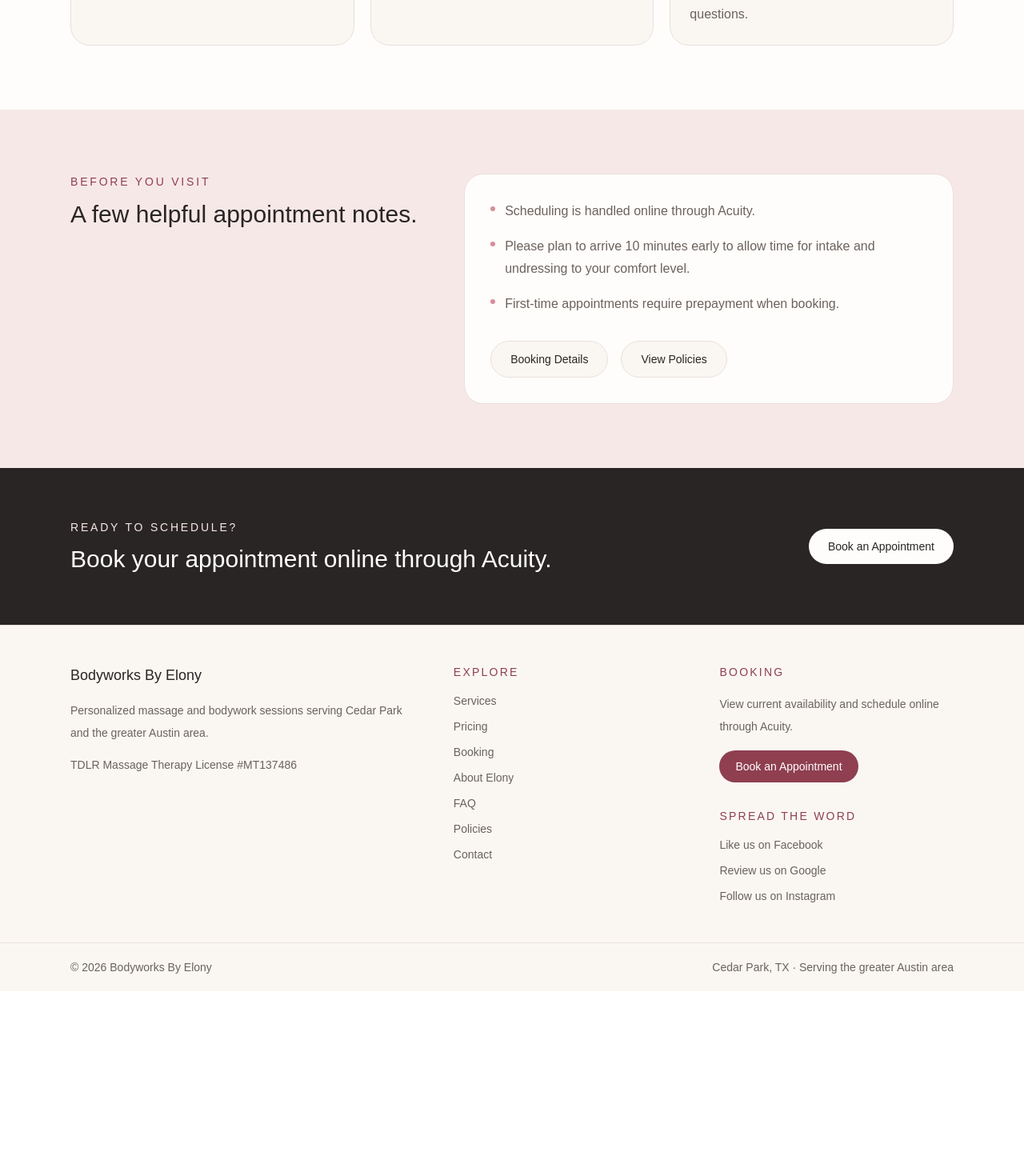
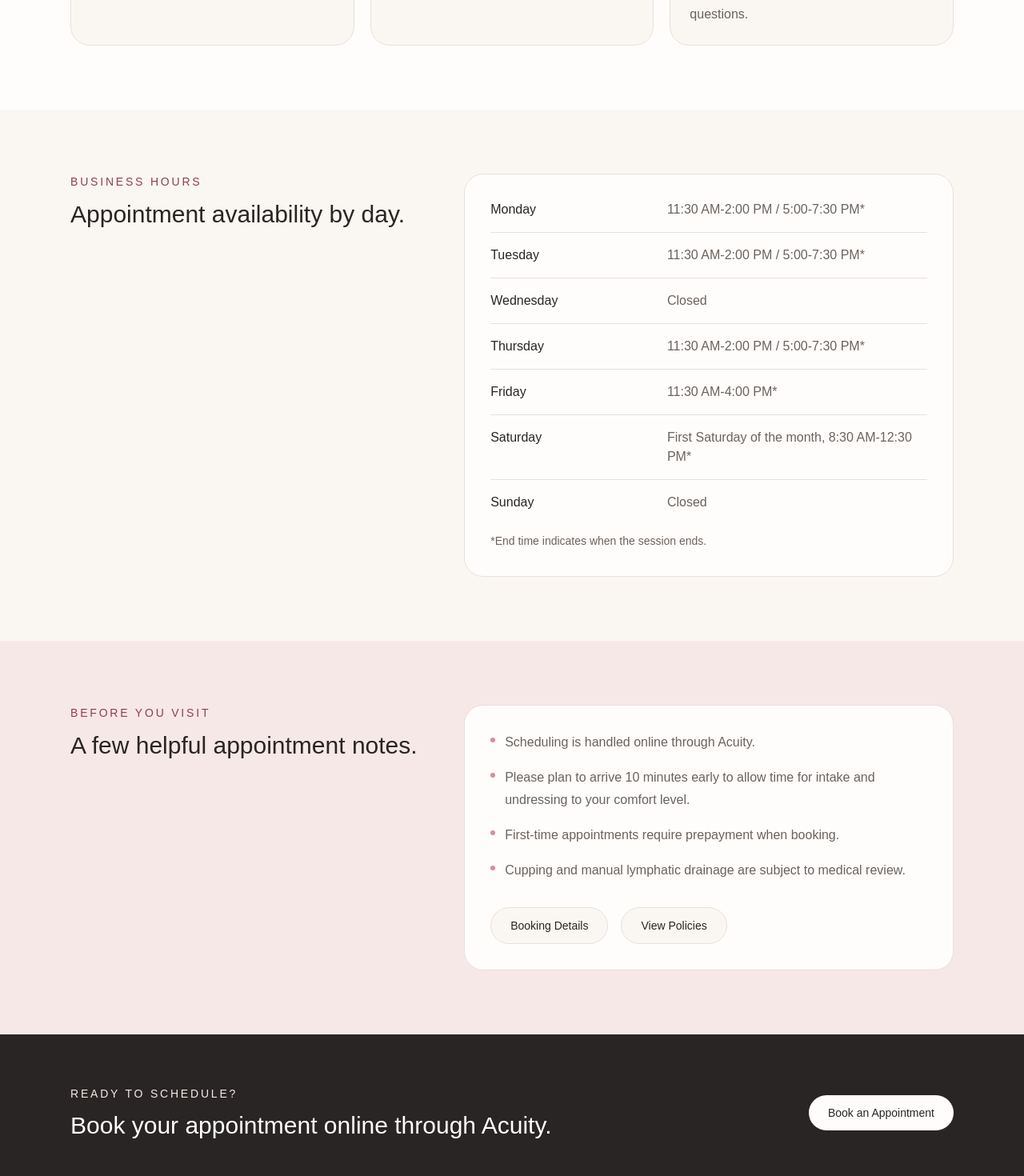
Before and after one commit to arosado-projects/bodyworks-by-elony, a Next.js app: page /contact in a window 1280 px wide. Shown: the part 1000-2470 px from the top of the page at 80% size. Before the commit the page ends 2239 px from the top, so only its background shows below. Built offline with nearby package versions, Linux system fonts and the light colour scheme.

Commit message:
Refine homepage training and local positioning

```diff
--- a/app/about/page.tsx
+++ b/app/about/page.tsx
@@ -276,29 +276,6 @@ export default function AboutPage() {
           </div>
         </div>
       </section>
-
-      <section className="bg-[#292524] text-white">
-        <div className="mx-auto flex max-w-6xl flex-col gap-8 px-6 py-16 md:flex-row md:items-center md:justify-between">
-          <div className="max-w-2xl">
-            <p className="mb-3 text-sm uppercase tracking-[0.2em] text-[#f7e8e8]">
-              Ready to Schedule?
-            </p>
-
-            <h2 className="text-3xl font-light">
-              Book a massage appointment with Bodyworks By Elony.
-            </h2>
-          </div>
-
-          <a
-            href={siteConfig.bookingUrl}
-            target="_blank"
-            rel="noopener noreferrer"
-            className="inline-flex rounded-full bg-[#fffdfc] px-6 py-3 text-sm font-medium text-[#292524] transition hover:bg-[#f7e8e8]"
-          >
-            Book an Appointment
-          </a>
-        </div>
-      </section>
     </main>
   );
 }
--- a/app/components/Footer.tsx
+++ b/app/components/Footer.tsx
@@ -71,24 +71,6 @@ export default function Footer() {
 
         <div>
           <h3 className="mb-4 text-sm font-medium uppercase tracking-[0.16em] text-[#8f3f50]">
-            Booking
-          </h3>
-
-          <p className="mb-4 text-sm leading-7 text-[#6b625c]">
-            View current availability and schedule online through Acuity.
-          </p>
-
-          <a
-            href={siteConfig.bookingUrl}
-            target="_blank"
-            rel="noopener noreferrer"
-            className="inline-flex rounded-full bg-[#8f3f50] px-5 py-2.5 text-sm font-medium text-white transition hover:opacity-90"
-          >
-            Book an Appointment
-          </a>
-
-          <div className="mt-8">
-            <h3 className="mb-4 text-sm font-medium uppercase tracking-[0.16em] text-[#8f3f50]">
             Spread the Word
           </h3>
 
@@ -122,7 +104,6 @@ export default function Footer() {
           </div>
         </div>
       </div>
-      </div>
 
       <div className="border-t border-[#eadfda]">
         <div className="mx-auto flex max-w-6xl flex-col gap-2 px-6 py-5 text-sm text-[#6b625c] sm:flex-row sm:items-center sm:justify-between">
@@ -130,7 +111,7 @@ export default function Footer() {
             © {new Date().getFullYear()} {siteConfig.name}
           </p>
 
-          <p>Cedar Park, TX · Serving the greater Austin area</p>
+          <p>Cedar Park, TX · Near Whitestone & Lakeline · Serving Cedar Park, Leander, Liberty Hill, and the surrounding northwest Austin area</p>
         </div>
       </div>
     </footer>
--- a/app/contact/page.tsx
+++ b/app/contact/page.tsx
@@ -4,7 +4,7 @@ import { siteConfig } from "../lib/site";
 export const metadata: Metadata = {
   title: "Contact | Bodyworks By Elony",
   description:
-    "Contact Bodyworks By Elony in Cedar Park, TX. Book online, email, call, or text with questions about massage services.",
+    "Contact Bodyworks By Elony in Cedar Park, TX. Email, call, text, view business hours, or book a massage appointment online.",
 };
 
 const contactMethods = [
@@ -26,6 +26,13 @@ const contactMethods = [
     href: siteConfig.contact.textHref,
     description: "Use for quick scheduling or service questions.",
   },
+];
+
+const visitNotes = [
+  "Scheduling is handled online through Acuity.",
+  "Please plan to arrive 10 minutes early to allow time for intake and undressing to your comfort level.",
+  "First-time appointments require prepayment when booking.",
+  "Cupping and manual lymphatic drainage are subject to medical review.",
 ];
 
 export default function ContactPage() {
@@ -50,19 +57,17 @@ export default function ContactPage() {
 
             <div className="flex flex-wrap gap-4">
               <a
-                href={siteConfig.bookingUrl}
-                target="_blank"
-                rel="noopener noreferrer"
+                href={`mailto:${siteConfig.contact.email}`}
                 className="rounded-full bg-[#8f3f50] px-6 py-3 text-sm font-medium text-white transition hover:opacity-90"
               >
-                Book an Appointment
+                Email Elony
               </a>
 
               <a
-                href={`mailto:${siteConfig.contact.email}`}
+                href="/booking"
                 className="rounded-full border border-[#eadfda] bg-[#fffdfc] px-6 py-3 text-sm font-medium text-[#292524] transition hover:border-[#d98c9b]"
               >
-                Email Elony
+                Booking Details
               </a>
             </div>
           </div>
@@ -125,6 +130,38 @@ export default function ContactPage() {
         </div>
       </section>
 
+      <section className="bg-[#faf7f2]">
+        <div className="mx-auto grid max-w-6xl gap-10 px-6 py-20 lg:grid-cols-[0.85fr_1.15fr] lg:items-start">
+          <div>
+            <p className="mb-3 text-sm uppercase tracking-[0.2em] text-[#8f3f50]">
+              Business Hours
+            </p>
+
+            <h2 className="text-3xl font-light leading-tight text-[#292524]">
+              Appointment availability by day.
+            </h2>
+          </div>
+
+          <div className="rounded-3xl border border-[#eadfda] bg-[#fffdfc] p-6 md:p-8">
+            <dl className="grid gap-4">
+              {siteConfig.businessHours.display.map((item) => (
+                <div
+                  key={item.day}
+                  className="grid gap-1 border-b border-[#eadfda] pb-4 last:border-b-0 last:pb-0 sm:grid-cols-[0.4fr_0.6fr]"
+                >
+                  <dt className="font-medium text-[#292524]">{item.day}</dt>
+                  <dd className="text-[#6b625c]">{item.hours}</dd>
+                </div>
+              ))}
+            </dl>
+
+            <p className="mt-6 text-sm leading-6 text-[#6b625c]">
+              {siteConfig.businessHours.note}
+            </p>
+          </div>
+        </div>
+      </section>
+
       <section className="bg-[#f7e8e8]">
         <div className="mx-auto grid max-w-6xl gap-10 px-6 py-20 lg:grid-cols-[0.85fr_1.15fr] lg:items-start">
           <div>
@@ -139,27 +176,12 @@ export default function ContactPage() {
 
           <div className="rounded-3xl border border-[#eadfda] bg-[#fffdfc] p-6 md:p-8">
             <ul className="space-y-4 text-[#6b625c]">
-              <li className="flex gap-3">
-                <span className="mt-2 h-1.5 w-1.5 shrink-0 rounded-full bg-[#d98c9b]" />
-                <span className="leading-7">
-                  Scheduling is handled online through Acuity.
-                </span>
-              </li>
-
-              <li className="flex gap-3">
-                <span className="mt-2 h-1.5 w-1.5 shrink-0 rounded-full bg-[#d98c9b]" />
-                <span className="leading-7">
-                  Please plan to arrive 10 minutes early to allow time for
-                  intake and undressing to your comfort level.
-                </span>
-              </li>
-
-              <li className="flex gap-3">
-                <span className="mt-2 h-1.5 w-1.5 shrink-0 rounded-full bg-[#d98c9b]" />
-                <span className="leading-7">
-                  First-time appointments require prepayment when booking.
-                </span>
-              </li>
+              {visitNotes.map((note) => (
+                <li key={note} className="flex gap-3">
+                  <span className="mt-2 h-1.5 w-1.5 shrink-0 rounded-full bg-[#d98c9b]" />
+                  <span className="leading-7">{note}</span>
+                </li>
+              ))}
             </ul>
 
             <div className="mt-8 flex flex-wrap gap-4">
--- a/app/faq/page.tsx
+++ b/app/faq/page.tsx
@@ -95,7 +95,7 @@ const policyFaqs = [
   },
   {
     question: "Where is Bodyworks By Elony located?",
-    answer: `Bodyworks By Elony is located in ${siteConfig.location.city}, ${siteConfig.location.zip}, near ${siteConfig.location.landmark}, serving Cedar Park and the greater Austin area.`,
+    answer: `Bodyworks By Elony is located in ${siteConfig.location.city}, ${siteConfig.location.zip}, near ${siteConfig.location.landmark}, serving Cedar Park, Leander, Liberty Hill, and surrounding Northwest Austin-area communities.`,
   },
 ];
 
@@ -294,29 +294,6 @@ export default function FaqPage() {
           </div>
         </div>
       </section>
-
-      <section className="bg-[#292524] text-white">
-        <div className="mx-auto flex max-w-6xl flex-col gap-8 px-6 py-16 md:flex-row md:items-center md:justify-between">
-          <div className="max-w-2xl">
-            <p className="mb-3 text-sm uppercase tracking-[0.2em] text-[#f7e8e8]">
-              Ready to Schedule?
-            </p>
-
-            <h2 className="text-3xl font-light">
-              Book your appointment online through Acuity.
-            </h2>
-          </div>
-
-          <a
-            href={siteConfig.bookingUrl}
-            target="_blank"
-            rel="noopener noreferrer"
-            className="inline-flex rounded-full bg-[#fffdfc] px-6 py-3 text-sm font-medium text-[#292524] transition hover:bg-[#f7e8e8]"
-          >
-            Book an Appointment
-          </a>
-        </div>
-      </section>
     </main>
   );
 }
--- a/app/layout.tsx
+++ b/app/layout.tsx
@@ -12,7 +12,7 @@ export const metadata: Metadata = {
     template: "%s | Bodyworks By Elony",
   },
   description:
-    "Calm, personalized massage and bodywork in Cedar Park, TX. Therapeutic massage, prenatal massage, manual lymphatic drainage, and pediatric massage available.",
+    "Calm, personalized massage and bodywork in northwest Cedar Park, TX, near Whitestone & Lakeline, northwest Austin, Leander, and Liberty Hill.",
   applicationName: siteConfig.name,
   alternates: {
     canonical: "/",
@@ -24,13 +24,13 @@ export const metadata: Metadata = {
     siteName: siteConfig.name,
     title: "Bodyworks By Elony | Massage & Bodywork in Cedar Park, TX",
     description:
-      "Calm, personalized massage and bodywork in Cedar Park, TX. Therapeutic massage, prenatal massage, manual lymphatic drainage, and pediatric massage available.",
+      "Calm, personalized massage and bodywork in northwest Cedar Park, TX, near Whitestone & Lakeline, northwest Austin, Leander, and Liberty Hill.",
   },
   twitter: {
     card: "summary_large_image",
     title: "Bodyworks By Elony | Massage & Bodywork in Cedar Park, TX",
     description:
-      "Calm, personalized massage and bodywork in Cedar Park, TX. Therapeutic massage, prenatal massage, manual lymphatic drainage, and pediatric massage available.",
+      "Calm, personalized massage and bodywork in northwest Cedar Park, TX, near Whitestone & Lakeline, northwest Austin, Leander, and Liberty Hill.",
   },
   robots: {
     index: true,
--- a/app/lib/site.ts
+++ b/app/lib/site.ts
@@ -19,7 +19,8 @@ export const siteConfig = {
     city: "Cedar Park, TX",
     zip: "78613",
     landmark: "Whitestone & Lakeline",
-    serviceArea: "Cedar Park and the greater Austin area",
+    serviceArea: "Cedar Park, Leander, Liberty Hill, and surrounding Northwest Austin-area communities",
+    shortServiceArea: "Cedar Park, Leander, and Liberty Hill",
   },
   businessHours: {
     note: "*End time indicates when the session ends.",
--- a/app/page.tsx
+++ b/app/page.tsx
@@ -4,7 +4,7 @@ import { siteConfig } from "./lib/site";
 export const metadata: Metadata = {
   title: "Bodyworks By Elony | Massage & Bodywork in Cedar Park, TX",
   description:
-    "Calm, personalized massage and bodywork in Cedar Park, TX. Therapeutic massage, prenatal massage, manual lymphatic drainage, and pediatric massage available.",
+    "Calm, personalized massage and bodywork in northwest Cedar Park, TX, near Whitestone & Lakeline, Leander, and Liberty Hill.",
 };
 
 const featuredServices = [
@@ -40,9 +40,10 @@ const trustItems = [
     description: `${siteConfig.credentials.mldTechnique} · ${siteConfig.credentials.mldCertification}.`,
   },
   {
-    title: "Client-Centered Care",
+    title: "Certified Prenatal Massage",
     description:
-      "Sessions are adapted to your comfort level, goals, pressure preferences, and needs for the day.",
+      "Certified prenatal massage using supportive side-lying techniques.",
+    note: "For high-risk pregnancies, physician clearance may be requested before prenatal massage.",
   },
 ];
 
@@ -88,7 +89,7 @@ export default function HomePage() {
           <div className="rounded-[2rem] bg-[#f7e8e8] p-6 shadow-sm">
             <div className="rounded-[1.5rem] bg-[#fffdfc] p-8">
               <p className="mb-4 text-sm uppercase tracking-[0.18em] text-[#8f3f50]">
-                Serving Cedar Park & Austin
+                Northwest Cedar Park
               </p>
 
               <h2 className="mb-4 text-2xl font-light leading-snug text-[#292524]">
@@ -97,9 +98,9 @@ export default function HomePage() {
               </h2>
 
               <p className="mb-6 leading-7 text-[#6b625c]">
-                Whether you are seeking relaxation, tension relief, focused
-                manual lymphatic drainage, or a more customized massage session,
-                appointments are tailored to your needs and comfort.
+                Located near Whitestone & Lakeline, Bodyworks By Elony is
+                convenient to Cedar Park, Leander, Liberty Hill, and nearby
+                Northwest Austin-area communities.
               </p>
 
               <div className="rounded-2xl border border-[#eadfda] bg-[#faf7f2] p-5">
@@ -207,6 +208,7 @@ export default function HomePage() {
               </h2>
             </div>
 
+            <div>
               <div className="grid gap-5 md:grid-cols-3">
                 {trustItems.map((item) => (
                   <article
@@ -220,64 +222,15 @@ export default function HomePage() {
                     <p className="leading-7 text-[#6b625c]">
                       {item.description}
                     </p>
+
+                    {"note" in item ? (
+                      <p className="mt-4 border-t border-[#eadfda] pt-4 text-xs leading-5 text-[#6b625c]">
+                        {item.note}
+                      </p>
+                    ) : null}
                   </article>
                 ))}
               </div>
-          </div>
-        </div>
-      </section>
-
-      <section className="bg-[#fffdfc]">
-        <div className="mx-auto grid max-w-6xl gap-8 px-6 py-20 lg:grid-cols-[1fr_1fr] lg:items-center">
-          <div className="rounded-[2rem] bg-[#f7e8e8] p-6">
-            <div className="rounded-[1.5rem] bg-[#fffdfc] p-8">
-              <p className="mb-3 text-sm uppercase tracking-[0.2em] text-[#8f3f50]">
-                Manual Lymphatic Drainage
-              </p>
-
-              <h2 className="mb-4 text-3xl font-light text-[#292524]">
-                Gentle, focused lymphatic work.
-              </h2>
-
-              <p className="leading-8 text-[#6b625c]">
-                Clients often seek manual lymphatic drainage for post-op support
-                when medically cleared, general swelling, and facial puffiness
-                or swelling related to allergies. Focused MLD may also be
-                incorporated into a standard massage session when appropriate.
-              </p>
-            </div>
-          </div>
-
-          <div>
-            <p className="mb-3 text-sm uppercase tracking-[0.2em] text-[#8f3f50]">
-              Booking
-            </p>
-
-            <h2 className="mb-4 text-3xl font-light leading-tight text-[#292524]">
-              Schedule online through Acuity.
-            </h2>
-
-            <p className="mb-8 leading-8 text-[#6b625c]">
-              Online booking lets you view current availability, choose a
-              service, and reserve your appointment securely.
-            </p>
-
-            <div className="flex flex-wrap gap-4">
-              <a
-                href={siteConfig.bookingUrl}
-                target="_blank"
-                rel="noopener noreferrer"
-                className="rounded-full bg-[#8f3f50] px-6 py-3 text-sm font-medium text-white transition hover:opacity-90"
-              >
-                Book an Appointment
-              </a>
-
-              <a
-                href="/pricing"
-                className="rounded-full border border-[#eadfda] bg-[#faf7f2] px-6 py-3 text-sm font-medium text-[#292524] transition hover:border-[#d98c9b]"
-              >
-                View Pricing
-              </a>
             </div>
           </div>
         </div>
--- a/app/services/page.tsx
+++ b/app/services/page.tsx
@@ -233,29 +233,6 @@ export default function ServicesPage() {
           </div>
         </div>
       </section>
-
-      <section className="bg-[#292524] text-white">
-        <div className="mx-auto flex max-w-6xl flex-col gap-8 px-6 py-16 md:flex-row md:items-center md:justify-between">
-          <div className="max-w-2xl">
-            <p className="mb-3 text-sm uppercase tracking-[0.2em] text-[#f7e8e8]">
-              Ready to Schedule?
-            </p>
-
-            <h2 className="text-3xl font-light">
-              Book a massage appointment online through Acuity.
-            </h2>
-          </div>
-
-          <a
-            href={siteConfig.bookingUrl}
-            target="_blank"
-            rel="noopener noreferrer"
-            className="inline-flex rounded-full bg-[#fffdfc] px-6 py-3 text-sm font-medium text-[#292524] transition hover:bg-[#f7e8e8]"
-          >
-            Book an Appointment
-          </a>
-        </div>
-      </section>
     </main>
   );
 }
```
Lines whose indentation alone changed are shown as unchanged.
